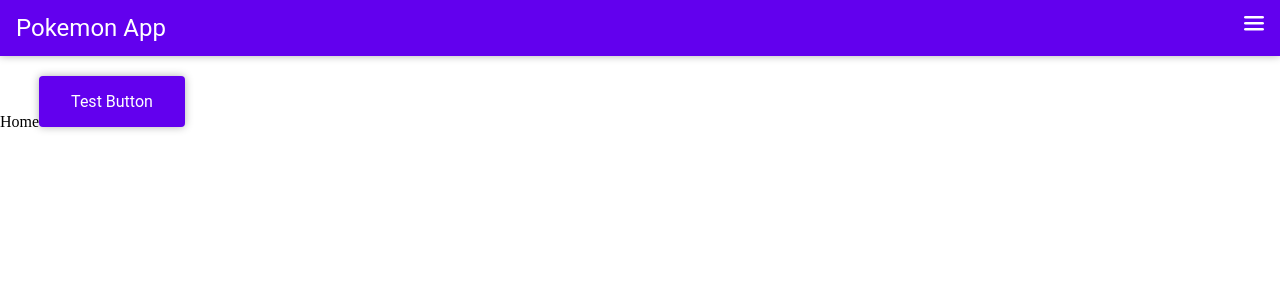
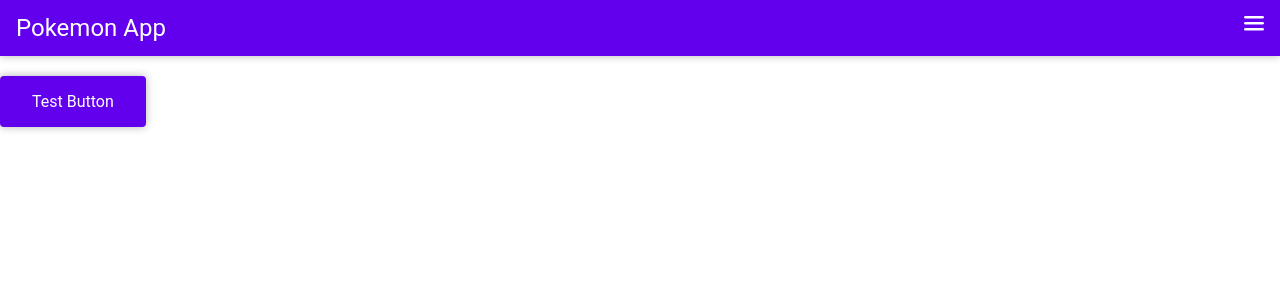
Before and after one commit to trastanechora/pokemon-app, a Next.js app: page / in a window 1280 px wide. Shown: the top 300 px of the page. Built offline with nearby package versions, Linux system fonts and the light colour scheme.

Commit message:
Fixed typo

```diff
--- a/pages/index.tsx
+++ b/pages/index.tsx
@@ -7,7 +7,6 @@ import Button from '../components/Button'
 const Home = () => {
   return (
     <DefaultLayout headerTitle="Pokemon App">
-      Home
        <Button>Test Button</Button>
     </DefaultLayout>
   )
--- a/utils/ui.ts
+++ b/utils/ui.ts
@@ -3,8 +3,7 @@ export const createRippleEffect = (event) => {
 
   const circle = document.createElement("span");
   document.styleSheets[0].insertRule(
-    "\
-			@keyframes ripple {\
+    "@keyframes ripple {\
         to {\
           transform: scale(4);\
           opacity: 0;\
```
